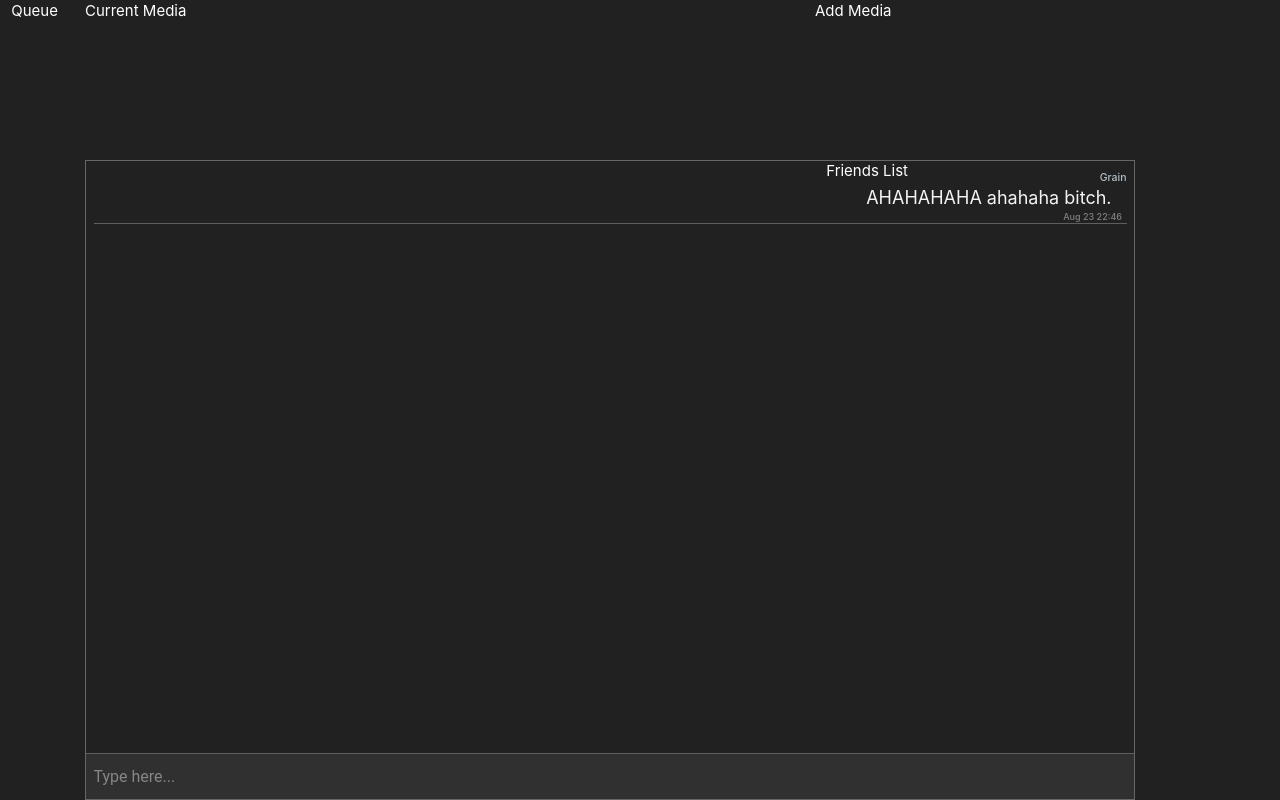
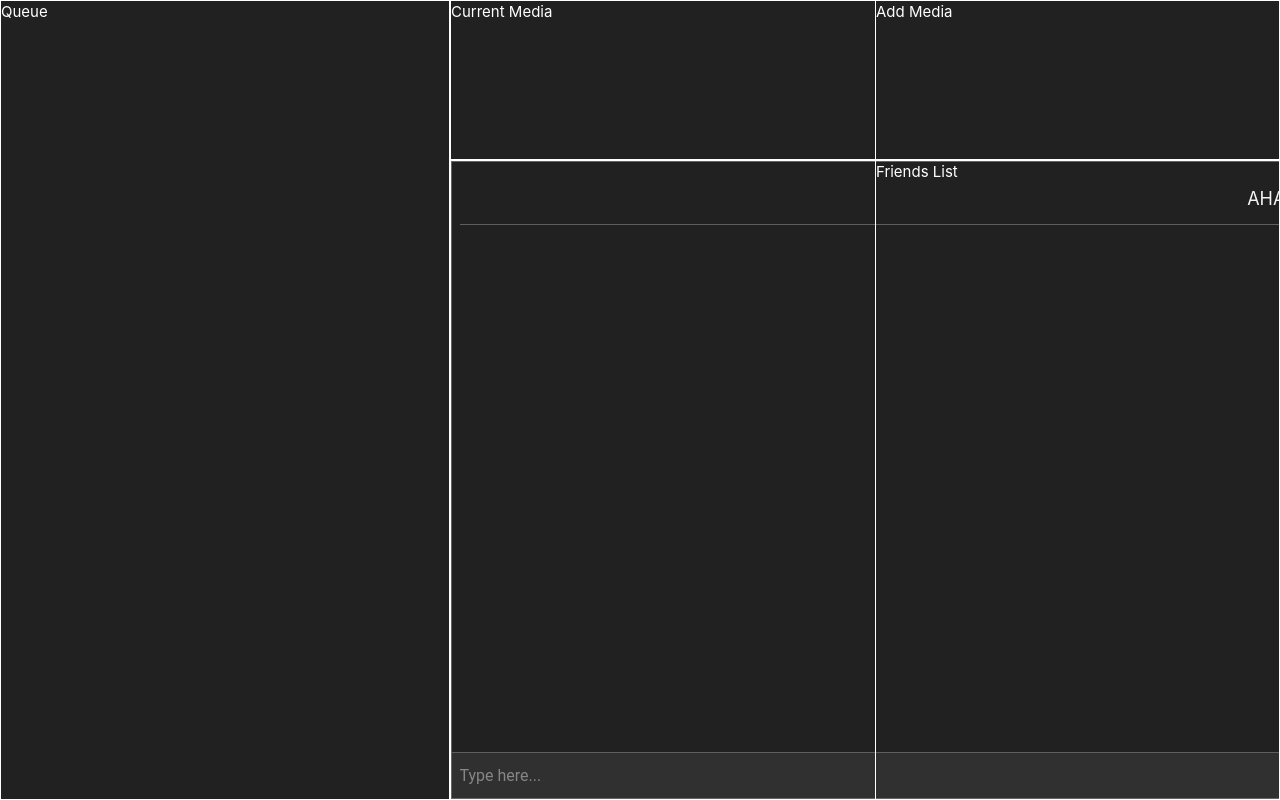
Before and after one commit to biwalsh72/notscreenshare, a Flask app: page / in a window 1280 px wide. Run offline with Flask 2, Linux system fonts and the light colour scheme; some libraries are stand-ins or nearby versions.

Commit message:
improved layout

```diff
--- a/static/css/home.css
+++ b/static/css/home.css
@@ -65,6 +65,7 @@ body {
     width: auto;
     margin: 0 !important;
     padding: 0;
+    left: 30rem;
     /*display: flex;
 	flex: 1;
     justify-content: center;*/
@@ -75,7 +76,7 @@ body {
     display:table;
     float: left;
     /*margin: 1rem;*/
-    width: 70rem;
+    width: 71rem;
     height: 100%;
     background-color: #212121;
     border: solid 1px;
@@ -225,7 +226,7 @@ input::placeholder {
 
 #queue {
     position: fixed;
-    width: 27rem;
+    width: 30rem;
     left: 0;
     height: 100%;
     margin: 0 !important;
@@ -233,7 +234,7 @@ input::placeholder {
 
 #friends-list {
     position: fixed;
-    width: 31rem;
+    width: 27rem;
     right: 0;
     bottom: 0;
     height: 80%;
@@ -241,7 +242,8 @@ input::placeholder {
 
 #current-media {
     position: fixed;
-    width: 70.1rem;
+    left: 30rem;
+    width: 71.1rem;
     height: 20%;
     padding: 0;
     margin: 0 !important;
@@ -254,9 +256,10 @@ input::placeholder {
     height: 20%;
     padding: 0;
     margin: 0 !important;
-    width: 31rem;
+    width: 27rem;
 }
 
 .col {
-    /*border: 1px solid white;*/
+    border: 1px solid white;
+    padding: 0 !important;
 }
```
